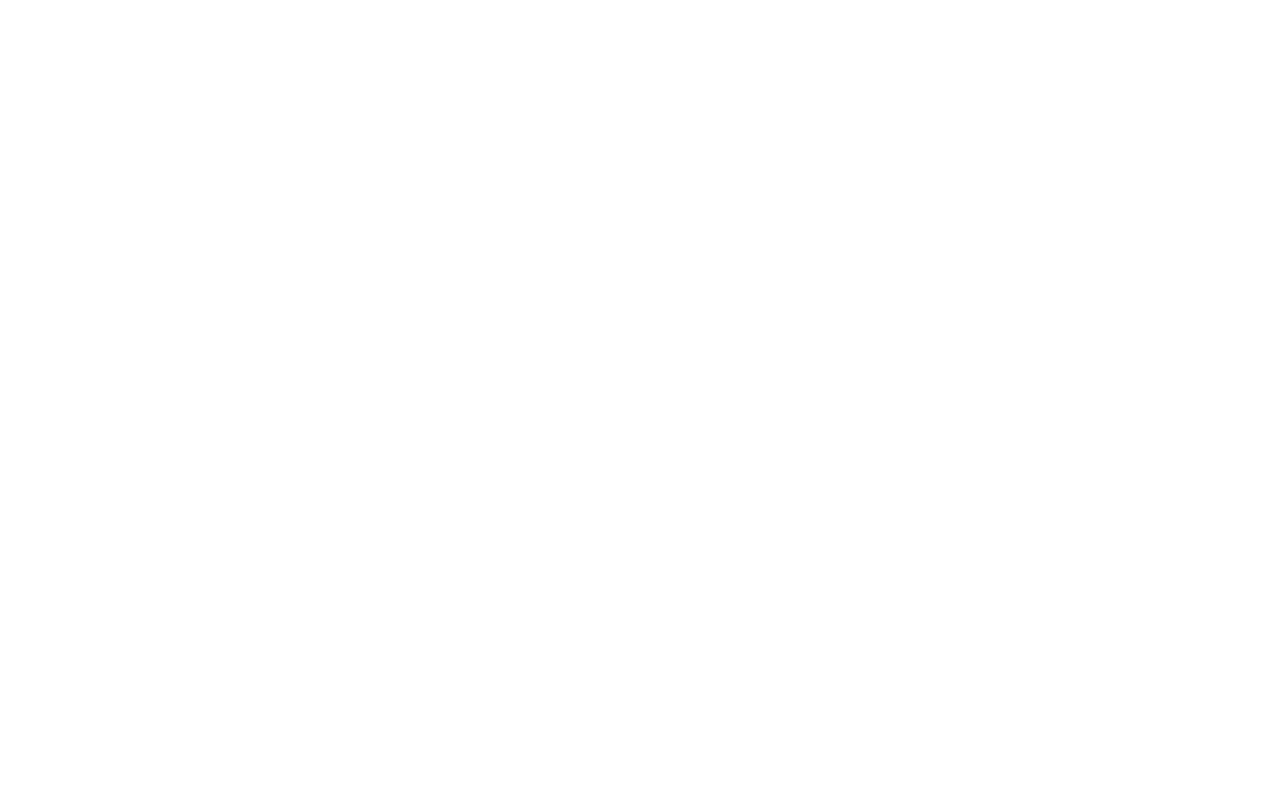
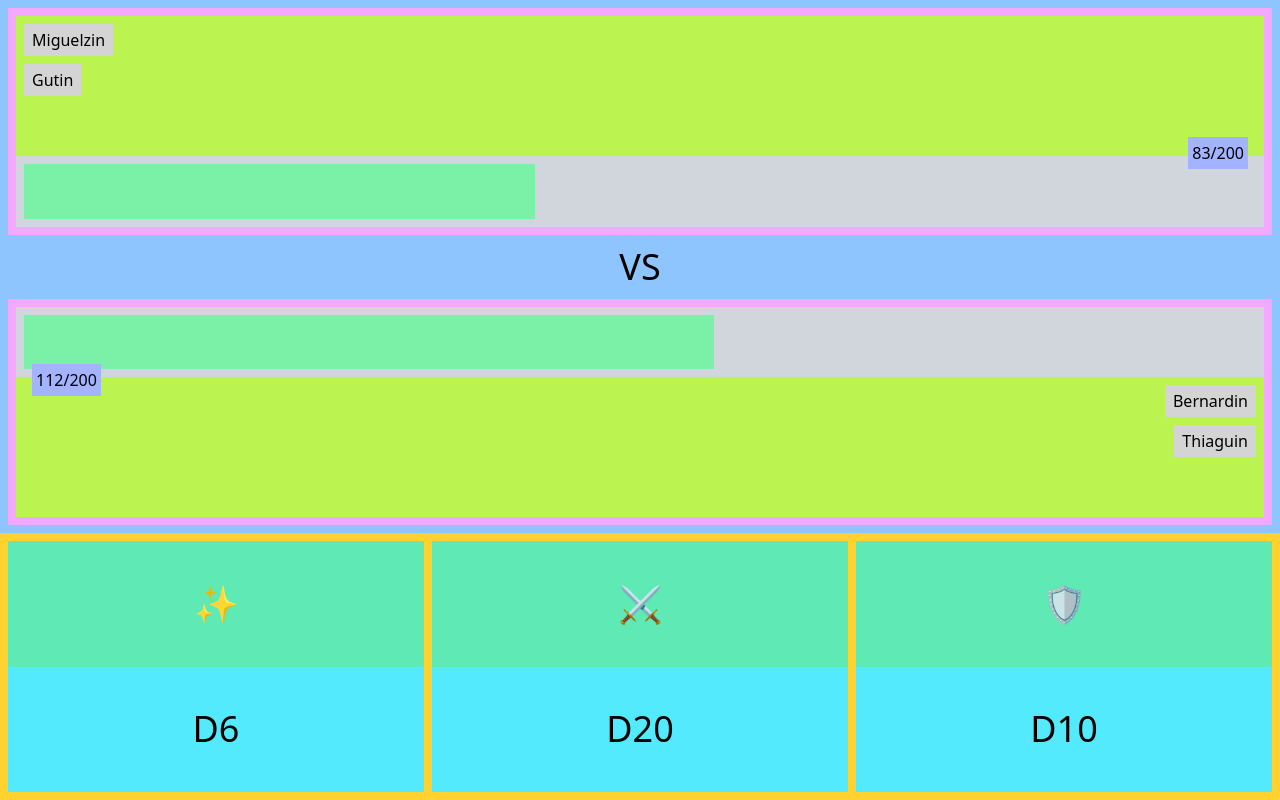
Before and after one commit to bernard-rodrigues/chat-royale, a React (Vite) app: page / in a window 1280 px wide. Built offline with nearby package versions, Linux system fonts and the light colour scheme.

Commit message:
add: initial styles

```diff
--- a/src/App.tsx
+++ b/src/App.tsx
@@ -3,9 +3,9 @@
 
 export const App = () => {
   return(
-    <>
+    <main className="h-screen">
       <GamePanel/>
       <ActionHub/>
-    </>
+    </main>
   );
 }
--- a/src/components/ActionHub.tsx
+++ b/src/components/ActionHub.tsx
@@ -2,10 +2,10 @@
 
 export const ActionHub = () => {
     return(
-        <>
-            <DiceContainer />
-            <DiceContainer />
-            <DiceContainer />
-        </>
+        <div className="bg-amber-300 h-2/6 p-2 flex gap-2">
+            <DiceContainer dice="d6"/>
+            <DiceContainer dice="d20"/>
+            <DiceContainer dice="d10"/>
+        </div>
     );
 }
--- a/src/components/DiceContainer.tsx
+++ b/src/components/DiceContainer.tsx
@@ -1,5 +1,20 @@
-export const DiceContainer = () => {
+interface DiceContainerProps{
+    dice: "d6" | "d10" | "d20";
+}
+
+export const DiceContainer = ({ dice }: DiceContainerProps) => {
     return(
-        <></>
+        <div className="
+            bg-cyan-300 h-full flex-1
+            flex flex-col
+        ">
+            <div className="
+                bg-emerald-300 flex-1
+                flex justify-center items-center
+            ">
+                <span className="text-4xl">{dice === "d6" ? "✨" : dice === "d20" ? "⚔️" : "🛡️"}</span>
+            </div>
+            <button className="flex-1 text-4xl">{dice.toUpperCase()}</button>
+        </div>
     );
 }
--- a/src/components/GamePanel.tsx
+++ b/src/components/GamePanel.tsx
@@ -1,12 +1,19 @@
+import { useState } from "react";
 import { PlayersHub } from "./PlayersHub";
 import { Vs } from "./Vs";
 
 export const GamePanel = () => {
+    const [team1HP, setTeam1HP] = useState(83);
+    const [team2HP, setTeam2HP] = useState(112);
+    const [team1Members, setTeam1Members] = useState(["Miguelzin", "Gutin"]);
+    const [team2Members, setTeam2Members] = useState(["Bernardin", "Thiaguin"]);
+    const [maxHP, setMaxHP] = useState(200);
+
     return(
-        <>
-            <PlayersHub />
+        <div className="h-4/6 bg-blue-300 flex flex-col gap-16 relative p-2">
+            <PlayersHub team={1} HP={team1HP} maxHP={maxHP} teamMembers={team1Members}/>
             <Vs />
-            <PlayersHub />
-        </>
+            <PlayersHub team={2} HP={team2HP} maxHP={maxHP} teamMembers={team2Members}/>
+        </div>
     );
 }
--- a/src/components/HPBar.tsx
+++ b/src/components/HPBar.tsx
@@ -1,5 +1,19 @@
-export const HPBar = () => {
+interface HPBarProps{
+    HP: number;
+    maxHP: number;
+    team: 1 | 2;
+}
+
+export const HPBar = ({HP, maxHP, team}: HPBarProps) => {
     return(
-        <></>
+        <div className="h-1/3 w-full bg-gray-300 p-2 relative">
+            <div style={{width: `${100*(HP/maxHP)}%`}} className="bg-green-300 h-full" />
+            <div className={`
+                absolute ${team === 1 ? "right-4 -top-1/2 translate-y-1/2" : "left-4 -bottom-1/2 -translate-y-1/2"}
+                bg-indigo-300 p-1
+            `}>
+                <span>{HP}/{maxHP}</span>
+            </div>
+        </div>
     );
 }
--- a/src/components/Player.tsx
+++ b/src/components/Player.tsx
@@ -1,5 +1,9 @@
-export const Player = () => {
+interface PlayerProps{
+    playerName: string
+}
+
+export const Player = ({playerName}: PlayerProps) => {
     return(
-        <></>
+        <div className="bg-neutral-300 w-fit px-2 py-1">{playerName}</div>
     );
 }
--- a/src/components/PlayersContainer.tsx
+++ b/src/components/PlayersContainer.tsx
@@ -1,10 +1,19 @@
 import { Player } from "./Player";
 
-export const PlayersContainer = () => {
+interface PlayersContainerProps{
+    players: string[];
+    team: 1 | 2;
+}
+
+export const PlayersContainer = ({players, team}: PlayersContainerProps) => {
     return(
-        <>
-            {/* Add a map */}
-            <Player />
-        </>
+        <div className={`
+            w-full h-2/3 bg-lime-300 p-2
+            flex flex-col gap-2 ${team === 2 ? "items-end" : ""}
+        `}>
+            {players.map(player => (
+                <Player key={player} playerName={player}/>
+            ))}
+        </div>
     );
 }
--- a/src/components/PlayersHub.tsx
+++ b/src/components/PlayersHub.tsx
@@ -1,11 +1,21 @@
 import { HPBar } from "./HPBar";
 import { PlayersContainer } from "./PlayersContainer";
 
-export const PlayersHub = () => {
+interface PlayersHubProps{
+    team: 1 | 2;
+    teamMembers: string[];
+    maxHP: number;
+    HP: number;
+}
+
+export const PlayersHub = ({team, teamMembers, maxHP, HP}: PlayersHubProps) => {
     return(
-        <>
-            <HPBar />
-            <PlayersContainer />
-        </>
+        <div className={`
+            flex-1 bg-fuchsia-300 p-2 flex
+            ${team === 1 ? "flex-col" : "flex-col-reverse"}
+        `}>
+            <PlayersContainer players={teamMembers} team={team}/>
+            <HPBar maxHP={maxHP} HP={HP} team={team}/>
+        </div>
     );
 }
--- a/src/components/Vs.tsx
+++ b/src/components/Vs.tsx
@@ -1,5 +1,7 @@
 export const Vs = () => {
     return(
-        <></>
+        <div className="absolute left-1/2 top-1/2 -translate-1/2">
+            <span className="text-4xl">VS</span>
+        </div>
     )
 }
```
